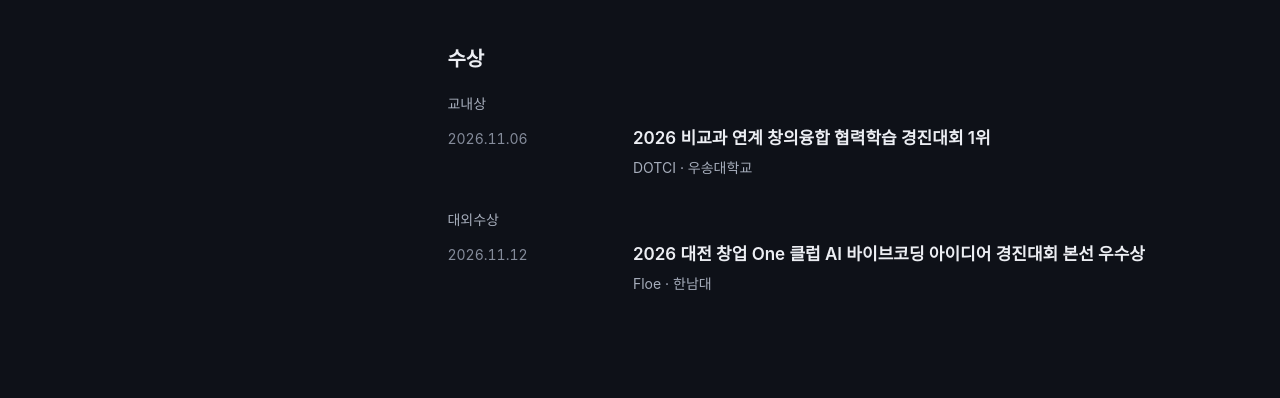
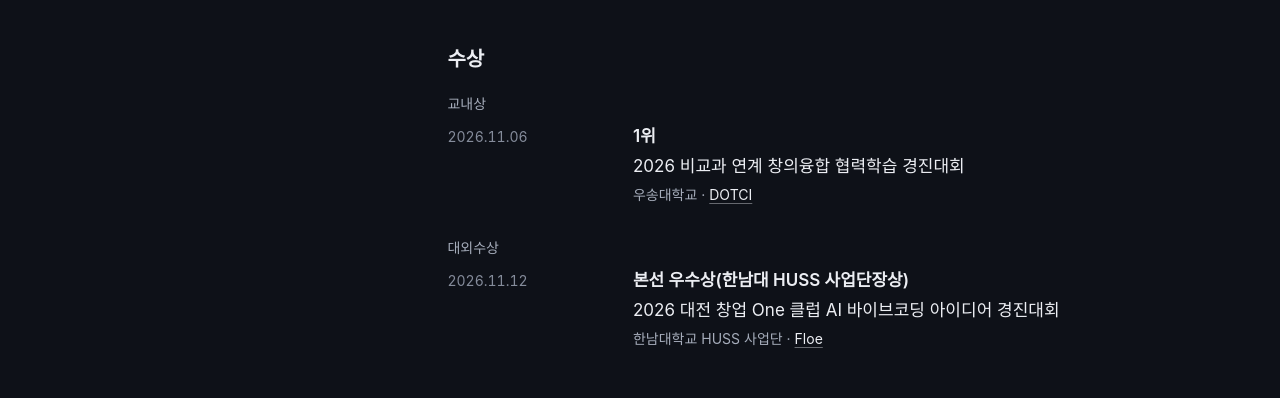
Before and after one commit to gamercross/career-roadmap, a plain HTML site: page index.html in a window 1280 px wide. Shown: the part 3578-3976 px from the top of the page. Drawn offline with Linux system fonts and the light colour scheme; a web font is replaced by a local one.

Commit message:
fix: 수상 말을 포트폴리오 PR #9와 같게, 영어판 공유 그림 · 01 둘째 줄 제목 줄임
Co-Authored-By: Claude Opus 5.5 <noreply@anthropic.com>

```diff
--- a/assets/roadmap.css
+++ b/assets/roadmap.css
@@ -34,8 +34,11 @@
 .r-aw-group h4 { margin: 0; font-size: var(--t-s); font-weight: 500; color: var(--muted); }
 .r-aw li { display: grid; grid-template-columns: 9.5em minmax(0, 1fr); gap: 4px var(--gutter); padding: 10px 0; align-items: baseline; }
 .r-aw time { color: var(--faint); font-size: var(--t-s); font-variant-numeric: tabular-nums; }
-.r-aw-name { font-weight: 600; }
+.r-aw-w b { display: block; font-weight: 600; line-height: 1.4; }
+.r-aw-w > span { display: block; margin-top: 4px; text-wrap: pretty; }
 .r-aw-meta { grid-column: 2; color: var(--muted); font-size: var(--t-s); }
+.r-aw-meta a { color: var(--ink); text-underline-offset: .22em; text-decoration-color: color-mix(in srgb, var(--ink) 40%, transparent); }
+.r-aw-meta a:hover { text-decoration-color: var(--ink); }
 .r-fig figcaption { margin-top: 12px; font-size: var(--t-s); color: var(--muted); }
 .r-fig figcaption b { color: var(--ink); font-weight: 600; margin-right: 8px; }
 
--- a/index.html
+++ b/index.html
@@ -191,13 +191,13 @@
         <div class="r-aw-group">
           <h4>교내상</h4>
           <ul class="r-aw">
-            <li><time datetime="2026-11-06">2026.11.06</time><span class="r-aw-name">2026 비교과 연계 창의융합 협력학습 경진대회 1위</span><span class="r-aw-meta">DOTCI · 우송대학교</span></li>
+            <li><time datetime="2026-11-06">2026.11.06</time><div class="r-aw-w"><b>1위</b><span>2026 비교과 연계 창의융합 협력학습 경진대회</span></div><p class="r-aw-meta">우송대학교 · <a href="/work/dotci/" aria-label="DOTCI 작품 쪽">DOTCI</a></p></li>
           </ul>
         </div>
         <div class="r-aw-group">
           <h4>대외수상</h4>
           <ul class="r-aw">
-            <li><time datetime="2026-11-12">2026.11.12</time><span class="r-aw-name">2026 대전 창업 One 클럽 AI 바이브코딩 아이디어 경진대회 본선 우수상</span><span class="r-aw-meta">Floe · 한남대</span></li>
+            <li><time datetime="2026-11-12">2026.11.12</time><div class="r-aw-w"><b>본선 우수상(한남대 HUSS 사업단장상)</b><span>2026 대전 창업 One 클럽 AI 바이브코딩 아이디어 경진대회</span></div><p class="r-aw-meta">한남대학교 HUSS 사업단 · <a href="/work/floe/" aria-label="Floe 작품 쪽">Floe</a></p></li>
           </ul>
         </div>
       </section>
```
Also changed, not shown: en/index.html (+4 -4 lines), assets/og-roadmap-en.jpg (added).
